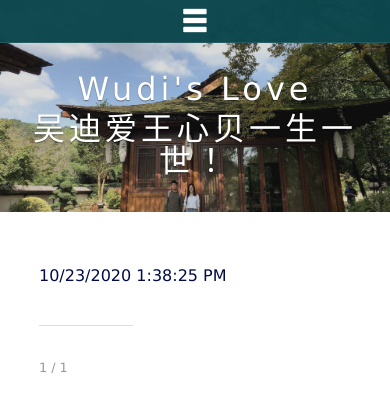
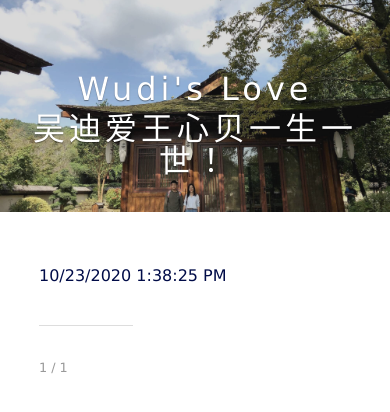
Before and after one commit to airvinwd/airvinwd.github.io, a plain HTML site: page index.html in a window 390 px wide. Drawn offline with nearby package versions, Linux system fonts and the light colour scheme; some packages are replaced by stand-ins of ours.

Commit message:
[Modify]：去掉导航栏

```diff
--- a/index.html
+++ b/index.html
@@ -41,14 +41,6 @@
 </head>
 
 <body>
-
-  <span class="mobile btn-mobile-menu">
-    <i class="icon icon-list btn-mobile-menu__icon"></i>
-    <i class="icon icon-x-circle btn-mobile-close__icon hidden"></i>
-  </span>
-
-
-
   <header class="panel-cover">
 
 
```
